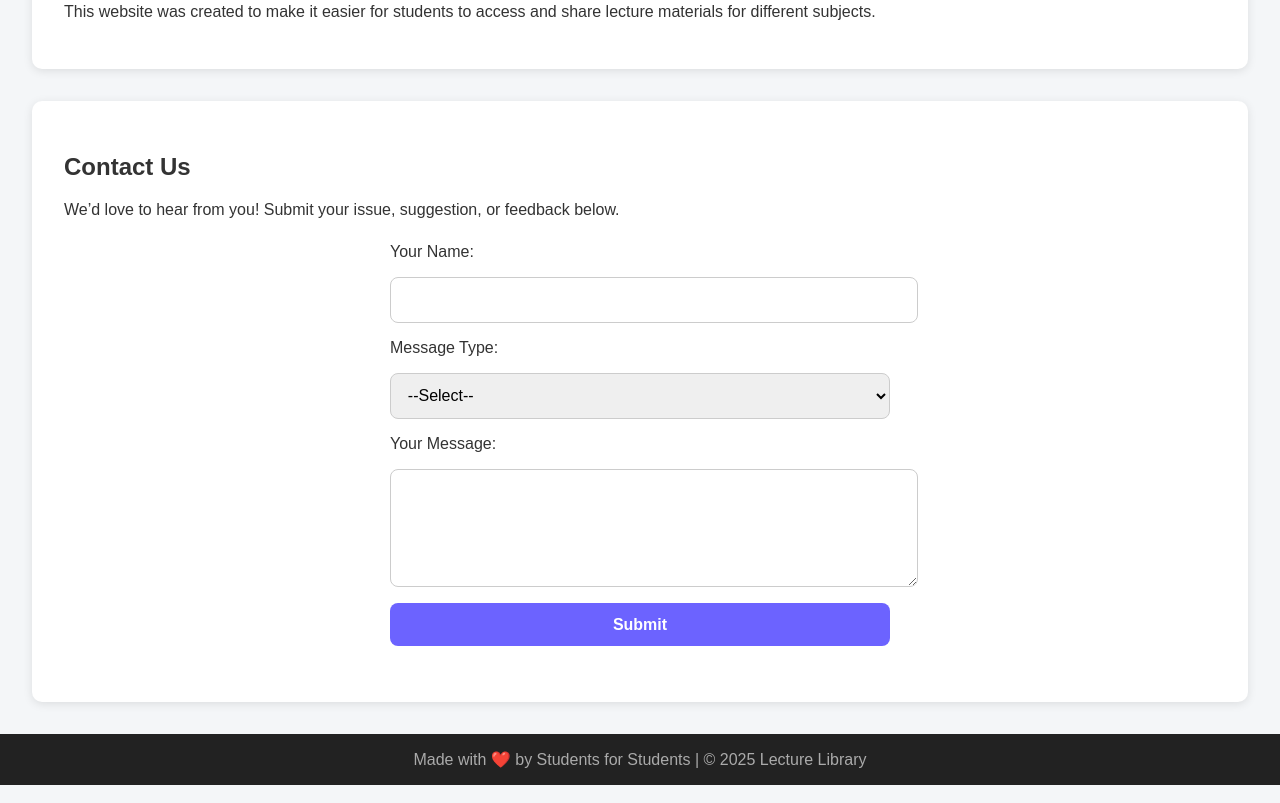
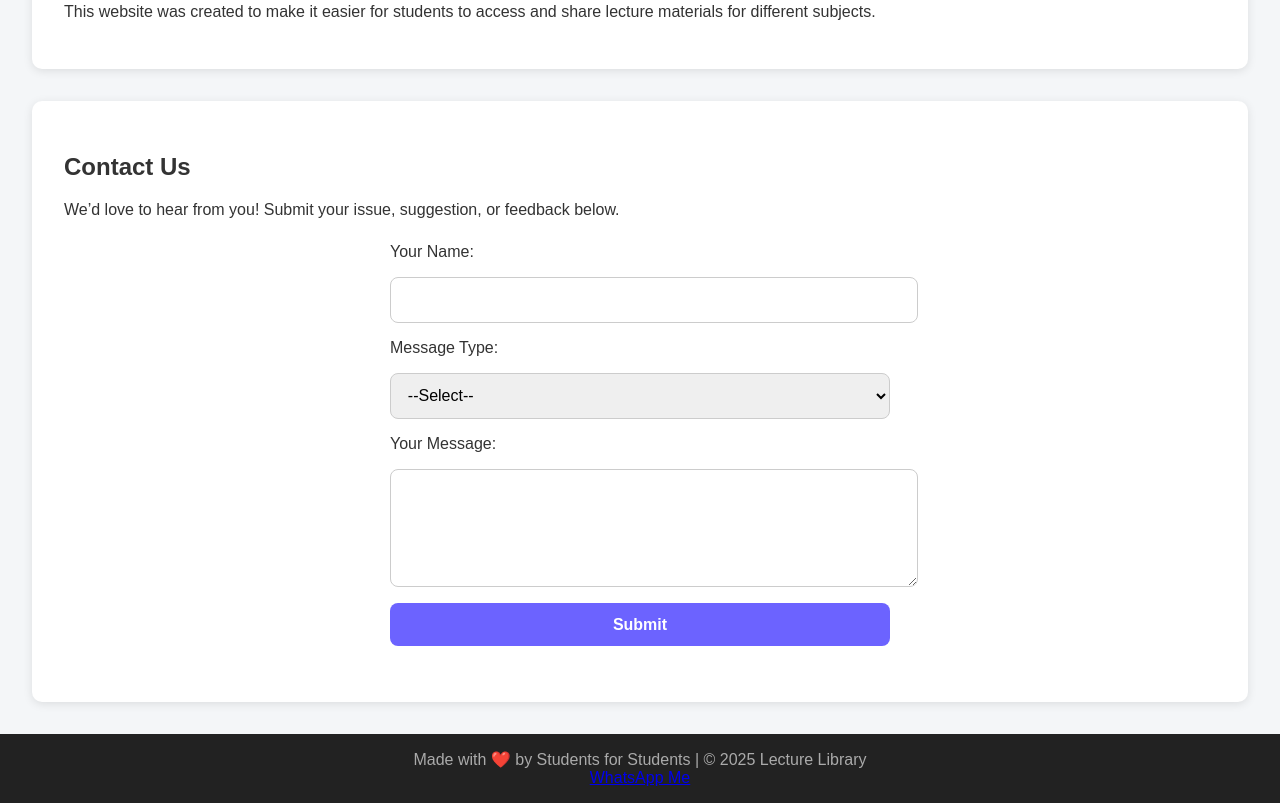
Before and after one commit to MohdAljafar/aljafariitd, a plain HTML site: page index.html in a window 1280 px wide. Shown: the part 1201-2004 px from the top of the page. Drawn offline with Linux system fonts and the light colour scheme.

Commit message:
added whatsapp me

```diff
--- a/index.html
+++ b/index.html
@@ -114,6 +114,7 @@
     <!-- 🪶 Footer -->
     <footer>
         <p>Made with ❤️ by Students for Students | © 2025 Lecture Library</p>
+        <a href="wa.me/916307270851">WhatsApp Me</a>
     </footer>
 
 <script>
```
